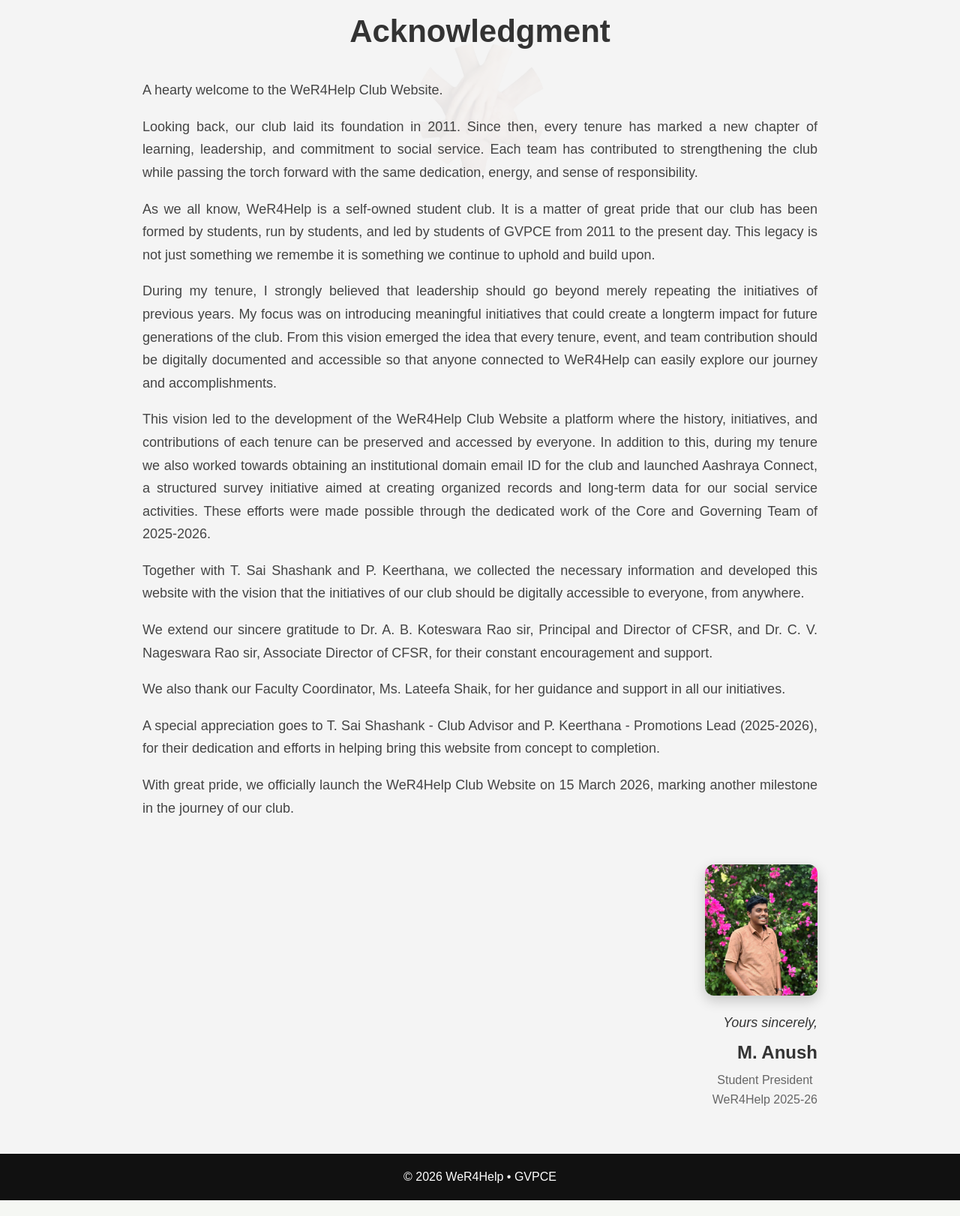
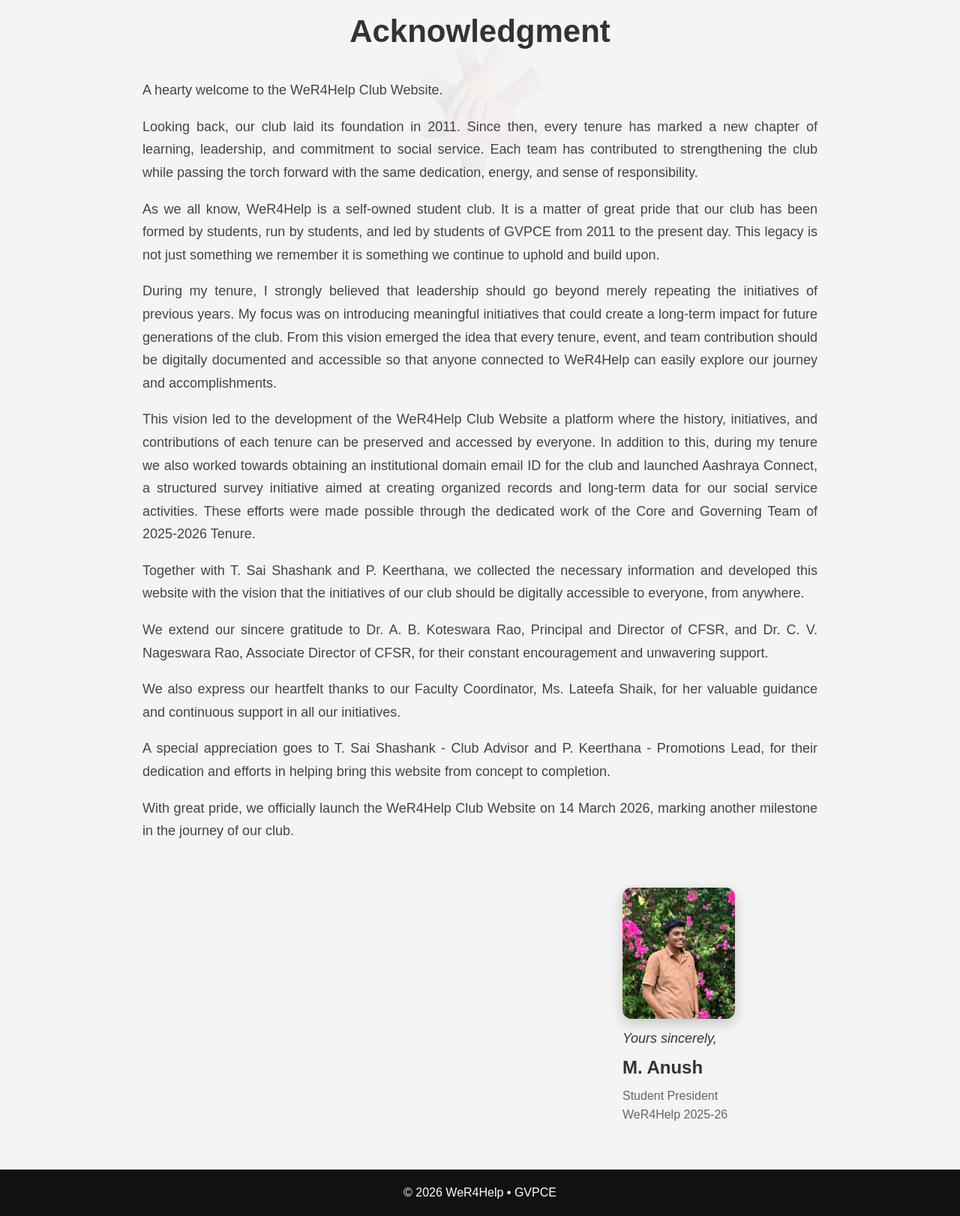
Before and after one commit to wer4help/wer4help-website, a Flask app: page /acknowledgment in a window 1280 px wide. Shown: the part 236-1858 px from the top of the page at 75% size. Before the commit the page ends 1837 px from the top, so only its background shows below. Run offline with Flask 3, Linux system fonts and the light colour scheme.

Commit message:
finalld1

```diff
--- a/static/css/acknowledgment.css
+++ b/static/css/acknowledgment.css
@@ -57,8 +57,7 @@ margin-bottom:18px;
   z-index:-1;              /* stays behind text */
 }
 
-
-/* PRESIDENT SECTION (letter style right aligned) */
+/* PRESIDENT SECTION (Letter style) */
 
 .president-section{
     width:900px;
@@ -66,8 +65,15 @@ margin-bottom:18px;
     margin:60px auto;
 
     display:flex;
-    flex-direction:column;
-    align-items:flex-end;   /* pushes everything to the right */
+    justify-content:flex-end; /* moves block to right side */
+}
+
+
+/* INNER SIGNATURE BLOCK */
+
+.president-sign{
+    width:260px;       /* width of signature block */
+    text-align:left;   /* text aligned like letter */
 }
 
 
@@ -93,7 +99,7 @@ margin-bottom:18px;
 
 /* NAME */
 
-.president-section h2{
+.president-sign h2{
     margin-top:6px;
 }
 
--- a/templates/about.html
+++ b/templates/about.html
@@ -21,13 +21,13 @@
 
 WeR4Help is a social service club functioning under CFSR at GVPCE(A) with the aim of supporting underprivileged families and spreading kindness in the society. The club was started in 2011 by three volunteers from the EEE branch with a simple intention to help people who silently struggle for their daily survival.
 
-Unlike many service activities that focus mainly on orphanages or old-age homes, WeR4Help follows a unique approach. Every year the club conducts surveys in underprivileged areas to identify families who hesitate to ask others for help. These families are then adopted by the club and provided with monthly groceries and medical support.
+Unlike many service activities that focus mainly on orphanages, WeR4Help follows a unique approach. Every year the club conducts surveys in underprivileged areas to identify families who hesitate to ask others for help. These families are then adopted by the club and provided with monthly groceries and medical support.
 
 The club is self-funded and conducts eco-friendly Ganesha idol sales during Vinayaka Chavithi. The funds collected help support adopted families and carry out all club initiatives.
 
 WeR4Help continues its journey guided by the motto:
 
-<b>"No one can help everyone, but everyone can help someone."</b>
+<b>"Nobody can help everyone, but everyone can help someone."</b>
 
 </p>
 
--- a/templates/acknowledgment.html
+++ b/templates/acknowledgment.html
@@ -26,15 +26,15 @@ Looking back, our club laid its foundation in 2011. Since then, every tenure has
 </p>
 
 <p>
-As we all know, WeR4Help is a self-owned student club. It is a matter of great pride that our club has been formed by students, run by students, and led by students of GVPCE from 2011 to the present day. This legacy is not just something we remembe it is something we continue to uphold and build upon.
+As we all know, WeR4Help is a self-owned student club. It is a matter of great pride that our club has been formed by students, run by students, and led by students of GVPCE from 2011 to the present day. This legacy is not just something we remember it is something we continue to uphold and build upon.
 </p>
 
 <p>
-During my tenure, I strongly believed that leadership should go beyond merely repeating the initiatives of previous years. My focus was on introducing meaningful initiatives that could create a longterm impact for future generations of the club. From this vision emerged the idea that every tenure, event, and team contribution should be digitally documented and accessible so that anyone connected to WeR4Help can easily explore our journey and accomplishments.
+During my tenure, I strongly believed that leadership should go beyond merely repeating the initiatives of previous years. My focus was on introducing meaningful initiatives that could create a long-term impact for future generations of the club. From this vision emerged the idea that every tenure, event, and team contribution should be digitally documented and accessible so that anyone connected to WeR4Help can easily explore our journey and accomplishments.
 </p>
 
 <p>
-This vision led to the development of the WeR4Help Club Website a platform where the history, initiatives, and contributions of each tenure can be preserved and accessed by everyone. In addition to this, during my tenure we also worked towards obtaining an institutional domain email ID for the club and launched Aashraya Connect, a structured survey initiative aimed at creating organized records and long-term data for our social service activities. These efforts were made possible through the dedicated work of the Core and Governing Team of 2025-2026.
+This vision led to the development of the WeR4Help Club Website a platform where the history, initiatives, and contributions of each tenure can be preserved and accessed by everyone. In addition to this, during my tenure we also worked towards obtaining an institutional domain email ID for the club and launched Aashraya Connect, a structured survey initiative aimed at creating organized records and long-term data for our social service activities. These efforts were made possible through the dedicated work of the Core and Governing Team of 2025-2026 Tenure.
 </p>
 
 <p>
@@ -42,25 +42,27 @@ Together with T. Sai Shashank and P. Keerthana, we collected the necessary infor
 </p>
 
 <p>
-We extend our sincere gratitude to Dr. A. B. Koteswara Rao sir, Principal and Director of CFSR, and Dr. C. V. Nageswara Rao sir, Associate Director of CFSR, for their constant encouragement and support.
+We extend our sincere gratitude to Dr. A. B. Koteswara Rao, Principal and Director of CFSR, and Dr. C. V. Nageswara Rao, Associate Director of CFSR, for their constant encouragement and unwavering support.
 </p>
 
 <p>
-We also thank our Faculty Coordinator, Ms. Lateefa Shaik, for her guidance and support in all our initiatives.
+We also express our heartfelt thanks to our Faculty Coordinator, Ms. Lateefa Shaik, for her valuable guidance and continuous support in all our initiatives.
 </p>
 
 <p>
-A special appreciation goes to T. Sai Shashank - Club Advisor and P. Keerthana - Promotions Lead (2025-2026), for their dedication and efforts in helping bring this website from concept to completion.
+A special appreciation goes to T. Sai Shashank - Club Advisor and P. Keerthana - Promotions Lead, for their dedication and efforts in helping bring this website from concept to completion.
 </p>
 
 <p>
-With great pride, we officially launch the WeR4Help Club Website on 15 March 2026, marking another milestone in the journey of our club.
+With great pride, we officially launch the WeR4Help Club Website on 14 March 2026, marking another milestone in the journey of our club.
 </p>
 
 </div>
 
 
 <div class="president-section">
+
+<div class="president-sign">
 
 <img src="{{ url_for('static', filename='images/anush.jpeg') }}" class="president-photo">
 
@@ -75,4 +77,6 @@ WeR4Help 2025-26
 
 </div>
 
+</div>
+
 {% endblock %}
--- a/templates/base.html
+++ b/templates/base.html
@@ -70,31 +70,33 @@ Home </a>
 
 <a href="{{ url_for('about') }}"
 class="{% if request.endpoint == 'about' %}active{% endif %}">
-About </a>
+About Us</a>
+
+<a href="{{ url_for('acknowledgment') }}"
+class="{% if request.endpoint == 'acknowledgment' %}active{% endif %}">
+Acknowledgment</a>
+
+<a href="{{ url_for('team') }}"
+class="{% if request.endpoint == 'team' %}active{% endif %}">
+Our Teams</a>
+
+<a href="{{ url_for('events') }}"
+class="{% if request.endpoint == 'events' %}active{% endif %}">
+Our Events </a>
 
 <a href="{{ url_for('leadership') }}"
 class="{% if request.endpoint == 'leadership' %}active{% endif %}">
 Leadership Legacy </a>
 
-<a href="{{ url_for('team') }}"
-class="{% if request.endpoint == 'team' %}active{% endif %}">
-Team </a>
-
-<a href="{{ url_for('events') }}"
-class="{% if request.endpoint == 'events' %}active{% endif %}">
-Our Events </a>
 
 <a href="{{ url_for('impact') }}"
 class="{% if request.endpoint == 'impact' %}active{% endif %}">
 Impact & Achievements </a>
 
-<a href="{{ url_for('acknowledgment') }}"
-class="{% if request.endpoint == 'acknowledgment' %}active{% endif %}">
-Acknowledgment </a>
 
 <a href="{{ url_for('contact') }}"
 class="{% if request.endpoint == 'contact' %}active{% endif %}">
-Contact </a>
+Contact Us</a>
 
 <a href="{{ url_for('donate') }}"
 class="donate-btn {% if request.endpoint == 'donate' %}active{% endif %}">
```
